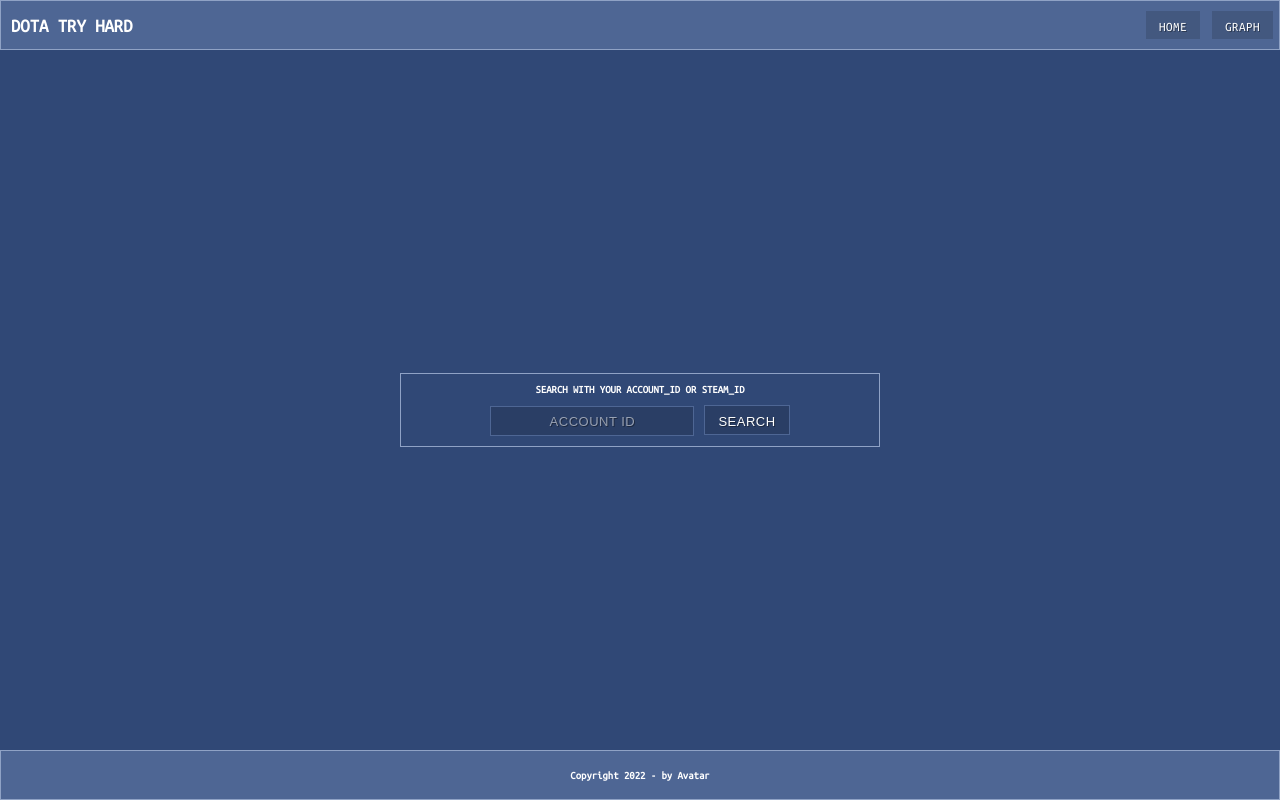
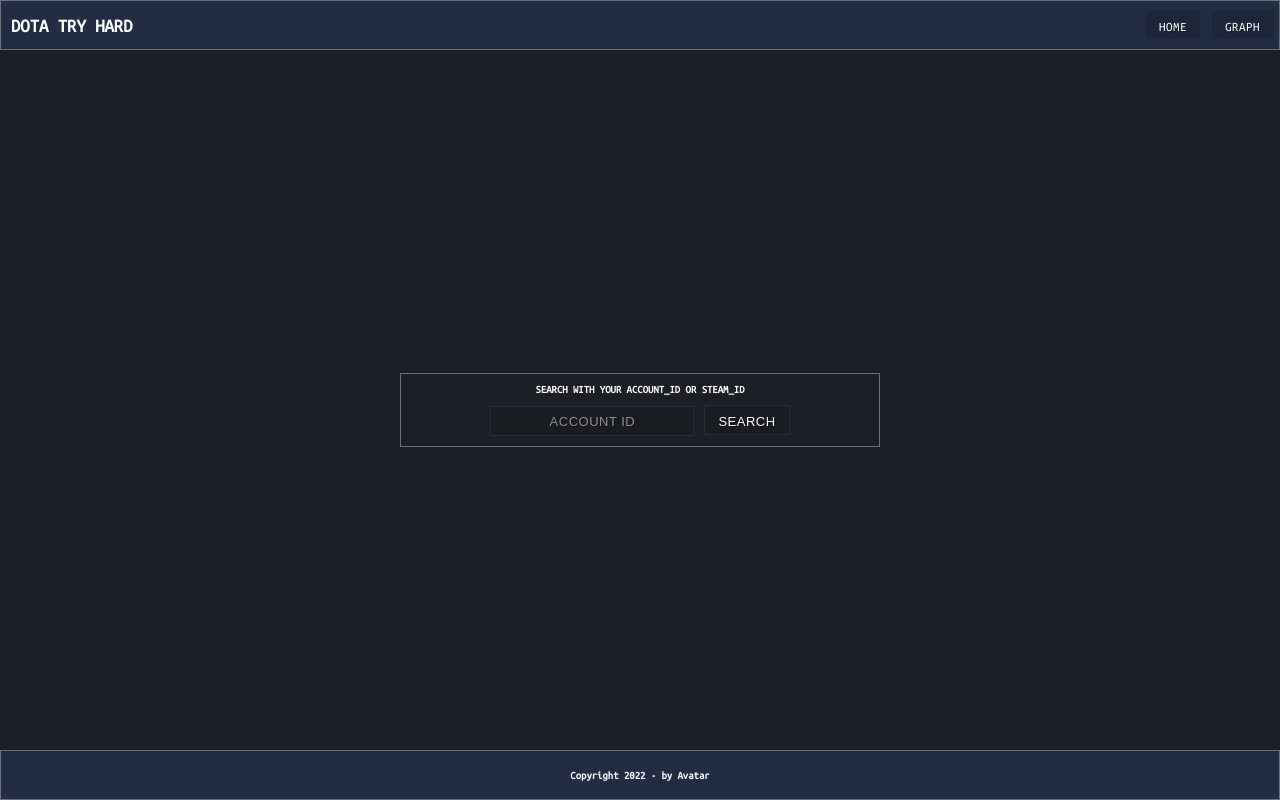
Before and after one commit to Cleudeir/dotaTryHard-Next, a Next.js app: page / in a window 1280 px wide. Built offline with nearby package versions, Linux system fonts and the light colour scheme.

Commit message:
css colors

```diff
--- a/styles/Home.module.css
+++ b/styles/Home.module.css
@@ -76,8 +76,8 @@
 }
 
 .table {
-  width: 100%;
-  min-width: 360px;
+  width: 98%;
+  min-width: 350px;
   background-color: var(--cor02);
   border-collapse: collapse;
   border-color: #7ea8f8;
@@ -97,7 +97,7 @@
 }
 
 .table thead {
-  background-color: var(--cor01);
+  background-color: rgba(39, 69, 136, 0.8);
   box-shadow:  0px 0px 3px rgba(0, 0, 0, 1);
   font-weight:600;
   text-transform: capitalize;
--- a/styles/globals.css
+++ b/styles/globals.css
@@ -20,10 +20,10 @@ a {
   opacity: 1; /* Firefox */
 }
 :root{
-  --cor01 : #304876;
-  --cor02 : #4e6694;
-  --cor03 : #8fa2c5;
-  --cor04 : #c1cada;
+  --cor01 : #1c2026;
+  --cor02 : #222d43;
+  --cor03 : #6c7077;
+  --cor04 : #8685af;
 }
 input[type='number'] {
   -moz-appearance:textfield;
```
